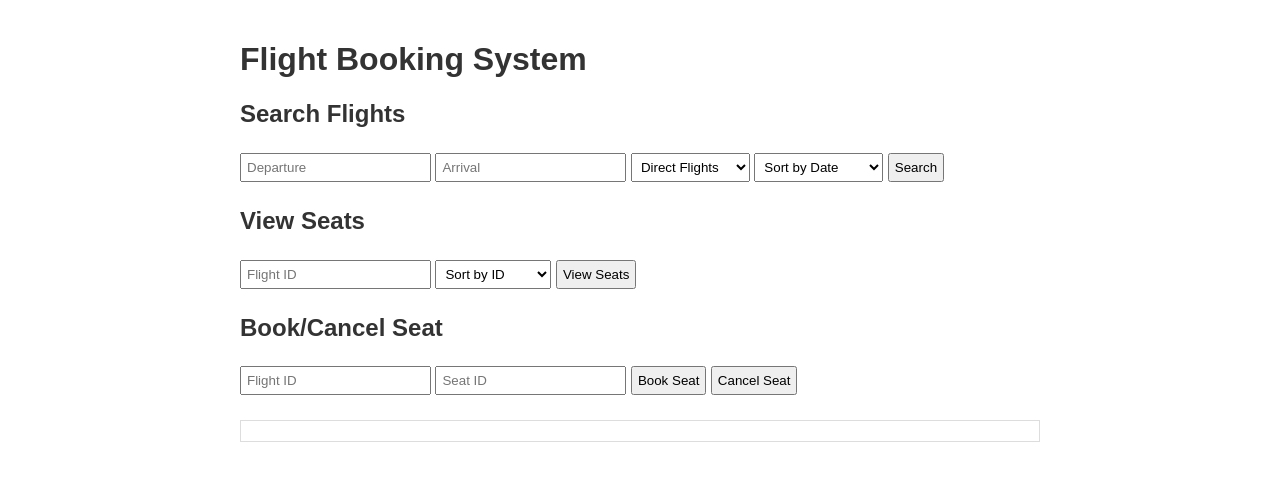
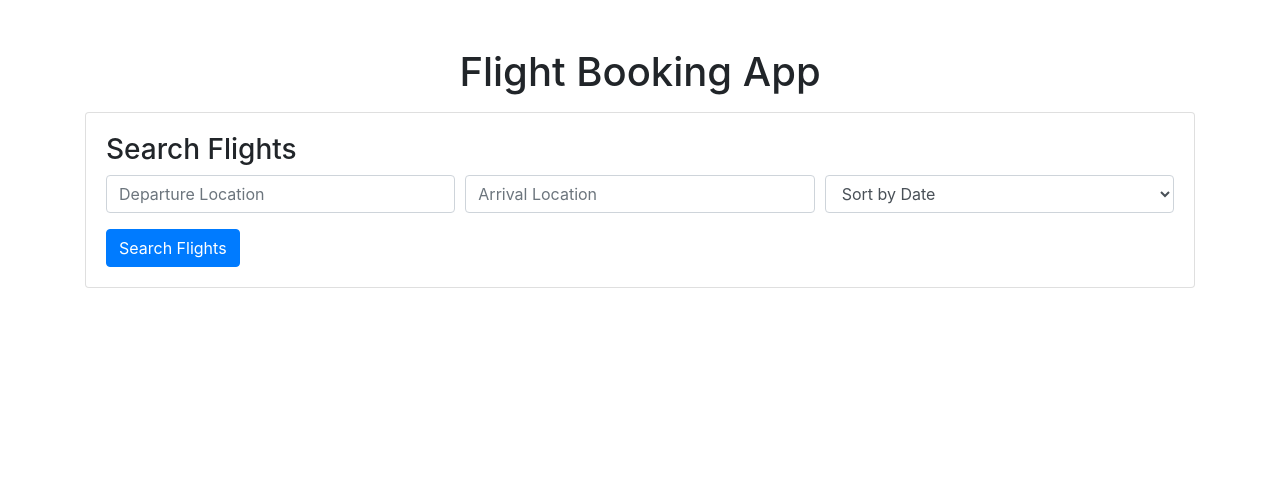
Before and after one commit to sajna-j/flight-reservation, a Flask app: page / in a window 1280 px wide. Shown: the top 481 px of the page. Run offline with Flask 3, Linux system fonts and the light colour scheme; some libraries are stand-ins or nearby versions.

Commit message:
more dynamic flight booking, have flights and seats as objects and not json view returns

```diff
--- a/app.py
+++ b/app.py
@@ -153,7 +153,7 @@ def cancel_seat(flight_id, seat_id):
 
 @app.route('/')
 def index():
-    return render_template('index.html')
+    return render_template('flight_booking.html')
 
 # Run Flask app if executed directly
 if __name__ == '__main__':
--- a/templates/flight_booking.html
+++ b/templates/flight_booking.html
@@ -3,123 +3,156 @@
 <head>
     <meta charset="UTF-8">
     <meta name="viewport" content="width=device-width, initial-scale=1.0">
-    <title>Flight Booking System</title>
-    <style>
-        body {
-            font-family: Arial, sans-serif;
-            line-height: 1.6;
-            margin: 0;
-            padding: 20px;
-        }
-        h1 {
-            color: #333;
-        }
-        .section {
-            margin-bottom: 30px;
-        }
-        input, select, button {
-            margin: 5px 0;
-            padding: 5px;
-        }
-        #results {
-            margin-top: 20px;
-            border: 1px solid #ddd;
-            padding: 10px;
-        }
-    </style>
+    <title>Flight Booking App</title>
+    <link rel="stylesheet" href="https://stackpath.bootstrapcdn.com/bootstrap/4.5.2/css/bootstrap.min.css">
 </head>
 <body>
-    <h1>Flight Booking System</h1>
 
-    <div class="section">
-        <h2>Search Flights</h2>
-        <input type="text" id="source" placeholder="Source">
-        <input type="text" id="destination" placeholder="Destination">
-        <select id="flightType">
-            <option value="direct">Direct Flights</option>
-            <option value="indirect">Indirect Flights</option>
+<div class="container my-5">
+    <h1 class="text-center">Flight Booking App</h1>
+
+    <!-- Flight Search Section -->
+    <div class="card my-3">
+        <div class="card-body">
+            <h3>Search Flights</h3>
+            <form id="search-form">
+                <div class="form-row">
+                    <div class="col-md-4">
+                        <input type="text" id="depart" class="form-control" placeholder="Departure Location" required>
+                    </div>
+                    <div class="col-md-4">
+                        <input type="text" id="arrive" class="form-control" placeholder="Arrival Location" required>
+                    </div>
+                    <div class="col-md-4">
+                        <select id="sort_by" class="form-control">
+                            <option value="date">Sort by Date</option>
+                            <option value="duration">Sort by Duration</option>
                         </select>
-        <button onclick="searchFlights()">Search</button>
+                    </div>
+                </div>
+                <button type="submit" class="btn btn-primary mt-3">Search Flights</button>
+            </form>
+        </div>
     </div>
 
-    <div class="section">
-        <h2>Flight Details</h2>
-        <input type="text" id="flightId" placeholder="Flight ID">
-        <button onclick="getFlightDetails()">Get Details</button>
+    <!-- Flight Results Section -->
+    <div id="flights-list" class="my-3"></div>
+
+    <!-- Seats Section -->
+    <div id="seats-list" class="my-3"></div>
 </div>
 
-    <div class="section">
-        <h2>Seat Management</h2>
-        <input type="text" id="seatFlightId" placeholder="Flight ID">
-        <input type="number" id="seatId" placeholder="Seat ID">
-        <button onclick="getSeats()">Get Seats</button>
-        <button onclick="getSeatDetails()">Get Seat Details</button>
-        <button onclick="bookSeat()">Book Seat</button>
-        <button onclick="cancelSeat()">Cancel Seat</button>
+<script>
+    // Function to fetch flights based on search criteria
+    document.getElementById('search-form').addEventListener('submit', function(event) {
+        event.preventDefault();
+
+        const depart = document.getElementById('depart').value;
+        const arrive = document.getElementById('arrive').value;
+        const sort_by = document.getElementById('sort_by').value;
+
+        fetch(`/direct-flights?depart=${depart}&arrive=${arrive}&sort_by=${sort_by}`)
+            .then(response => response.json())
+            .then(data => {
+                displayFlights(data);
+            })
+            .catch(error => console.error('Error fetching flights:', error));
+    });
+
+    // Function to display flights in the DOM
+    function displayFlights(flights) {
+        const flightsList = document.getElementById('flights-list');
+        flightsList.innerHTML = '<h3>Available Flights</h3>';
+
+        flights.forEach(flight => {
+            const flightCard = document.createElement('div');
+            flightCard.className = 'card my-2';
+            flightCard.innerHTML = `
+                <div class="card-body">
+                    <h5>Flight ID: ${flight.flight_number}</h5>
+                    <p>From: ${flight.departure} - To: ${flight.arrival}</p>
+                    <button onclick="viewSeats(${flight.flight_number})" class="btn btn-secondary">View Seats</button>
                 </div>
-
-    <div id="results"></div>
-
-    <script>
-        function searchFlights() {
-            const source = document.getElementById('source').value;
-            const destination = document.getElementById('destination').value;
-            const flightType = document.getElementById('flightType').value;
-            const url = flightType === 'direct' ? '/direct-flights' : '/indirect-flights';
-
-            fetch(`${url}?depart=${source}&arrive=${destination}`)
-                .then(response => response.json())
-                .then(data => displayResults(data))
-                .catch(error => console.error('Error:', error));
+            `;
+            flightsList.appendChild(flightCard);
+        });
     }
 
-        function getFlightDetails() {
-            const flightId = document.getElementById('flightId').value;
-            fetch(`/flights/${flightId}`)
+    // Function to fetch and display seats for a selected flight
+    function viewSeats(flightId) {
+        fetch(`/flights/${flightId}/seats`)
             .then(response => response.json())
-                .then(data => displayResults(data))
-                .catch(error => console.error('Error:', error));
+            .then(data => {
+                displaySeats(data, flightId);
+            })
+            .catch(error => console.error('Error fetching seats:', error));
     }
 
-        function getSeats() {
-            const flightId = document.getElementById('seatFlightId').value;
-            fetch(`/flights/${flightId}/seats`)
-                .then(response => response.json())
-                .then(data => displayResults(data))
-                .catch(error => console.error('Error:', error));
+    // Function to display seats in the DOM with sorting and booking options
+    function displaySeats(seats, flightId) {
+        const seatsList = document.getElementById('seats-list');
+        seatsList.innerHTML = `
+            <h3>Seats for Flight ID: ${flightId}</h3>
+            <div class="form-group">
+                <label for="sort-seats">Sort Seats By:</label>
+                <select id="sort-seats" onchange="sortSeats(${flightId})" class="form-control">
+                    <option value="cost">Cost</option>
+                    <option value="status">Status</option>
+                    <option value="id">Seat ID</option>
+                </select>
+            </div>
+            <div id="seat-items"></div>
+        `;
+
+        updateSeatItems(seats, flightId);
     }
 
-        function getSeatDetails() {
-            const flightId = document.getElementById('seatFlightId').value;
-            const seatId = document.getElementById('seatId').value;
-            fetch(`/flights/${flightId}/seats/${seatId}`)
-                .then(response => response.json())
-                .then(data => displayResults(data))
-                .catch(error => console.error('Error:', error));
+    // Function to update seat items in the DOM
+    function updateSeatItems(seats, flightId) {
+        const seatItems = document.getElementById('seat-items');
+        seatItems.innerHTML = '';
+
+        seats.forEach(seat => {
+            const seatCard = document.createElement('div');
+            seatCard.className = 'card my-2';
+            seatCard.innerHTML = `
+                <div class="card-body">
+                    <h5>Seat ID: ${seat.id} - Class: ${seat.class} - Cost: $${seat.cost}</h5>
+                    <p>Status: ${seat.status}</p>
+                    <button onclick="toggleBooking(${flightId}, ${seat.id}, '${seat.status}')" class="btn btn-${seat.status === 'booked' ? 'danger' : 'primary'}">
+                        ${seat.status === 'booked' ? 'Cancel' : 'Book'}
+                    </button>
+                </div>
+            `;
+            seatItems.appendChild(seatCard);
+        });
     }
 
-        function bookSeat() {
-            const flightId = document.getElementById('seatFlightId').value;
-            const seatId = document.getElementById('seatId').value;
-            fetch(`/flights/${flightId}/seats/${seatId}/book`, { method: 'POST' })
+    // Function to toggle booking status of a seat
+    function toggleBooking(flightId, seatId, status) {
+        const url = `/flights/${flightId}/seats/${seatId}/${status === 'booked' ? 'cancel' : 'book'}`;
+
+        fetch(url, { method: 'POST' })
             .then(response => response.json())
-                .then(data => displayResults(data))
-                .catch(error => console.error('Error:', error));
+            .then(data => {
+                alert(`Seat ${status === 'booked' ? 'cancelled' : 'booked'} successfully.`);
+                viewSeats(flightId);
+            })
+            .catch(error => console.error('Error toggling booking:', error));
     }
 
-        function cancelSeat() {
-            const flightId = document.getElementById('seatFlightId').value;
-            const seatId = document.getElementById('seatId').value;
-            fetch(`/flights/${flightId}/seats/${seatId}/cancel`, { method: 'POST' })
+    // Function to sort seats and refresh the display
+    function sortSeats(flightId) {
+        const sortBy = document.getElementById('sort-seats').value;
+
+        fetch(`/flights/${flightId}/seats?sort_by=${sortBy}`)
             .then(response => response.json())
-                .then(data => displayResults(data))
-                .catch(error => console.error('Error:', error));
-        }
-
-        function displayResults(data) {
-            const resultsDiv = document.getElementById('results');
-            resultsDiv.innerHTML = '<pre>' + JSON.stringify(data, null, 2) + '</pre>';
+            .then(data => {
+                updateSeatItems(data, flightId);
+            })
+            .catch(error => console.error('Error sorting seats:', error));
     }
 </script>
+
 </body>
 </html>
```
Lines whose indentation alone changed are shown as unchanged.
